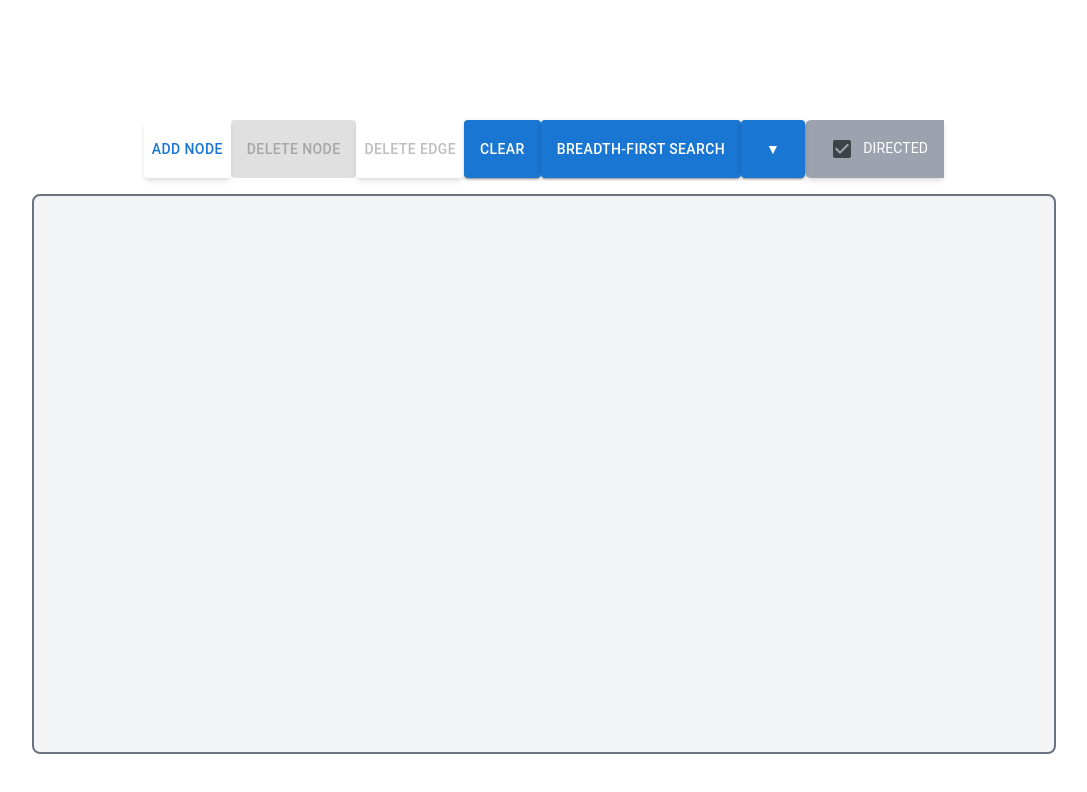
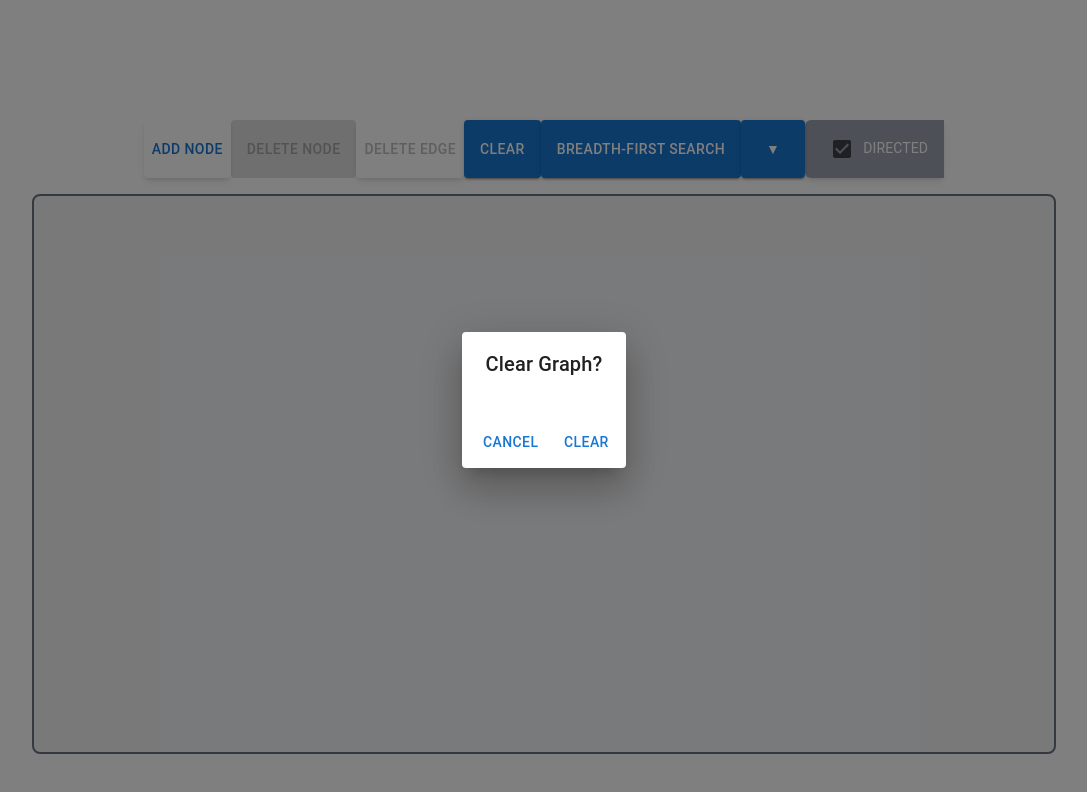
Before and after one commit to hriday330/graphVisualizer, a React (Create React App) app in the folder frontend/: page / in a window 1280 px wide. Both pictures are taken after a click on the button "CLEAR". Shown: the top 792 px of the page, without its empty margins (96-1183 px from the left). Built offline with nearby package versions, Linux system fonts and the light colour scheme.

Commit message:
Added clear graph feature

```diff
--- /dev/null
+++ b/frontend/src/components/Confirm/Confirm.jsx
@@ -0,0 +1,45 @@
+import React from 'react';
+import PropTypes from 'prop-types';
+import {
+  Dialog, DialogTitle, DialogContent, DialogContentText, DialogActions, Button,
+} from '@mui/material';
+
+function Confirm({
+  openDialog,
+  handleCancel,
+  handleConfirm,
+  dialogTitle,
+  dialogDesc,
+}) {
+  return (
+    <Dialog
+      open={openDialog}
+      onClose={handleCancel}
+      aria-labelledby="alert-dialog-title"
+      aria-describedby="alert-dialog-description"
+    >
+      <DialogTitle id="alert-dialog-title">{dialogTitle}</DialogTitle>
+      <DialogContent>
+        <DialogContentText id="alert-dialog-description">
+          {dialogDesc}
+        </DialogContentText>
+      </DialogContent>
+      <DialogActions>
+        <Button onClick={handleCancel}>Cancel</Button>
+        <Button onClick={handleConfirm} autoFocus>
+          Clear
+        </Button>
+      </DialogActions>
+    </Dialog>
+  );
+}
+
+Confirm.propTypes = {
+  openDialog: PropTypes.bool.isRequired,
+  handleCancel: PropTypes.func.isRequired,
+  handleConfirm: PropTypes.func.isRequired,
+  dialogTitle: PropTypes.string.isRequired,
+  dialogDesc: PropTypes.string.isRequired,
+};
+
+export default Confirm;
--- a/frontend/src/components/Graph/Graph.jsx
+++ b/frontend/src/components/Graph/Graph.jsx
@@ -1,13 +1,16 @@
+/* eslint-disable react/jsx-props-no-spreading */
 /* eslint-disable no-unused-vars */
 /* eslint-disable no-param-reassign */
 import React, { useState, useEffect, useRef } from 'react';
 import * as d3 from 'd3';
 import {
-  Button, Checkbox, Typography,
+  Button, Checkbox, Typography, Dialog, DialogTitle,
+  DialogContent, DialogContentText, DialogActions,
 } from '@mui/material';
 import { getRandomInt } from '../../util';
 import graphAlgorithms from '../../algorithms/graphAlgorithms';
 import SplitButton from '../SplitButton/SplitButton';
+import Confirm from '../Confirm/Confirm';
 
 const INIT_MIN_DIMENSION = 300;
 const INIT_MAX_DIMENSION = 500;
@@ -19,6 +22,32 @@ function Graph() {
   const [algorithm, setAlgorithm] = useState(graphAlgorithms[0]);
   const [visitedNodes, setVisitedNodes] = useState(new Set());
   const [directed, setDirected] = useState(true);
+  const [openClearDialog, setOpenClearDialog] = useState(false);
+
+  const handleClear = () => {
+    setOpenClearDialog(true);
+  };
+
+  const handleConfirmClear = () => {
+    setNodes([]);
+    setLinks([]);
+    setSelectedNode(null);
+    setSelectedEdge(null);
+    setVisitedNodes(new Set());
+    setOpenClearDialog(false);
+  };
+
+  const handleCancelClear = () => {
+    setOpenClearDialog(false);
+  };
+
+  const confirmProps = {
+    handleConfirm: handleConfirmClear,
+    handleCancel: handleCancelClear,
+    openDialog: openClearDialog,
+    dialogTitle: 'Clear Graph?',
+    dialogDescr: 'Are you sure you want to clear the graph?',
+  };
 
   const svgRef = useRef();
   const addNode = () => {
@@ -54,10 +83,6 @@ function Graph() {
     setLinks(updatedLinks);
     setSelectedEdge(null);
   };
-
-  const handleClear = () => {
-    //TODO: Implement with alert;
-  }
 
   const handleNodeClick = (node) => {
     if (selectedNode && node.index !== selectedNode.index) {
@@ -209,6 +234,7 @@ function Graph() {
             />
             DIRECTED
           </Typography>
+          <Confirm {...confirmProps} />
 
         </div>
         <svg ref={svgRef} className="w-full h-full bg-gray-100 rounded-lg border-2 border-solid border-gray-500 " />
```
